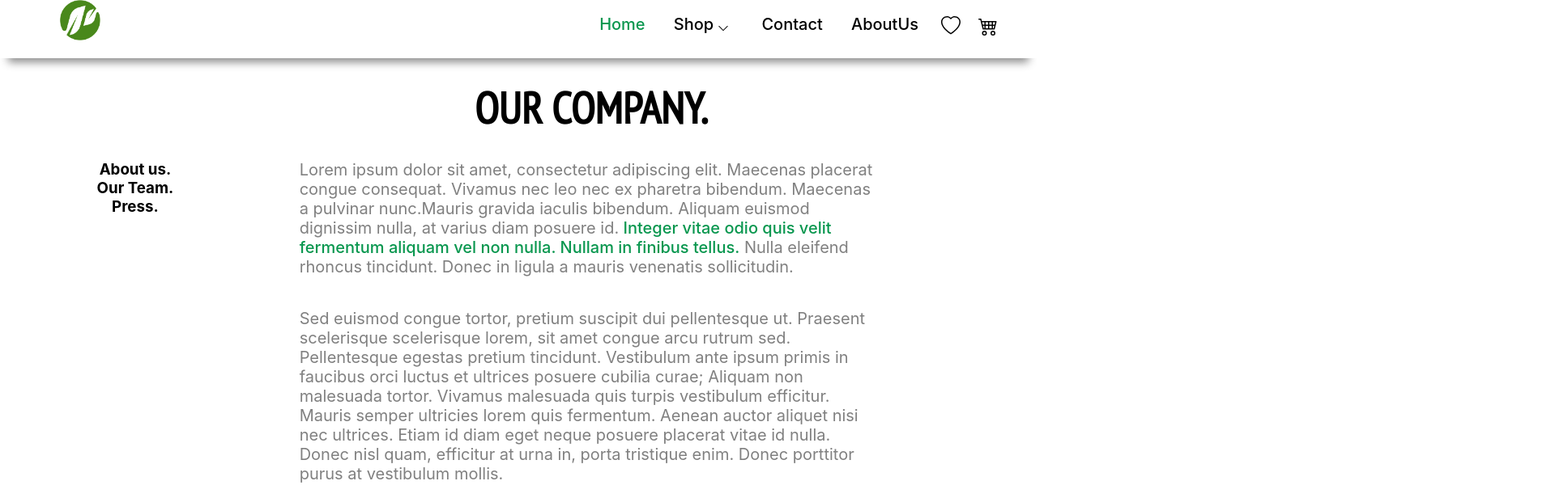
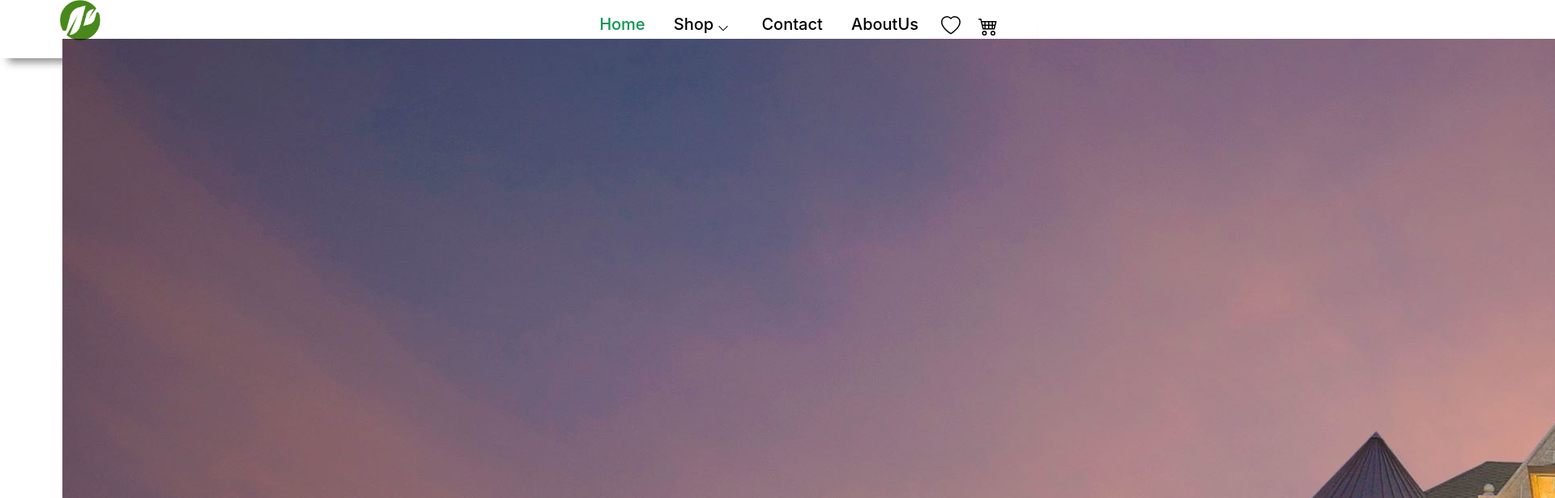
Before and after one commit to AlanKh98/e-commerce-reactjs-nextjs-typescript, a Next.js app: page /aboutus in a window 1280 px wide. Shown: the top 616 px of the page at 81% size, 1920 px wide, since content can reach past the window. Built offline with nearby package versions, Linux system fonts and the light colour scheme.

Commit message:
ILMN Deployeed

```diff
--- a/components/AboutUsCom/sectionOne.tsx
+++ b/components/AboutUsCom/sectionOne.tsx
@@ -3,6 +3,9 @@ import styles from '../../styles/aboutus.module.css'
 export default function SectionOne() {
     return(
         <div className={styles.sectionOne}>
+            <div className={styles.imgSec}>
+                <img src='daniel.jpg' alt='' />
+            </div>
             <div className={styles.left}>
                 <h3>About us.</h3>
                 <h3>Our Team.</h3>
```
